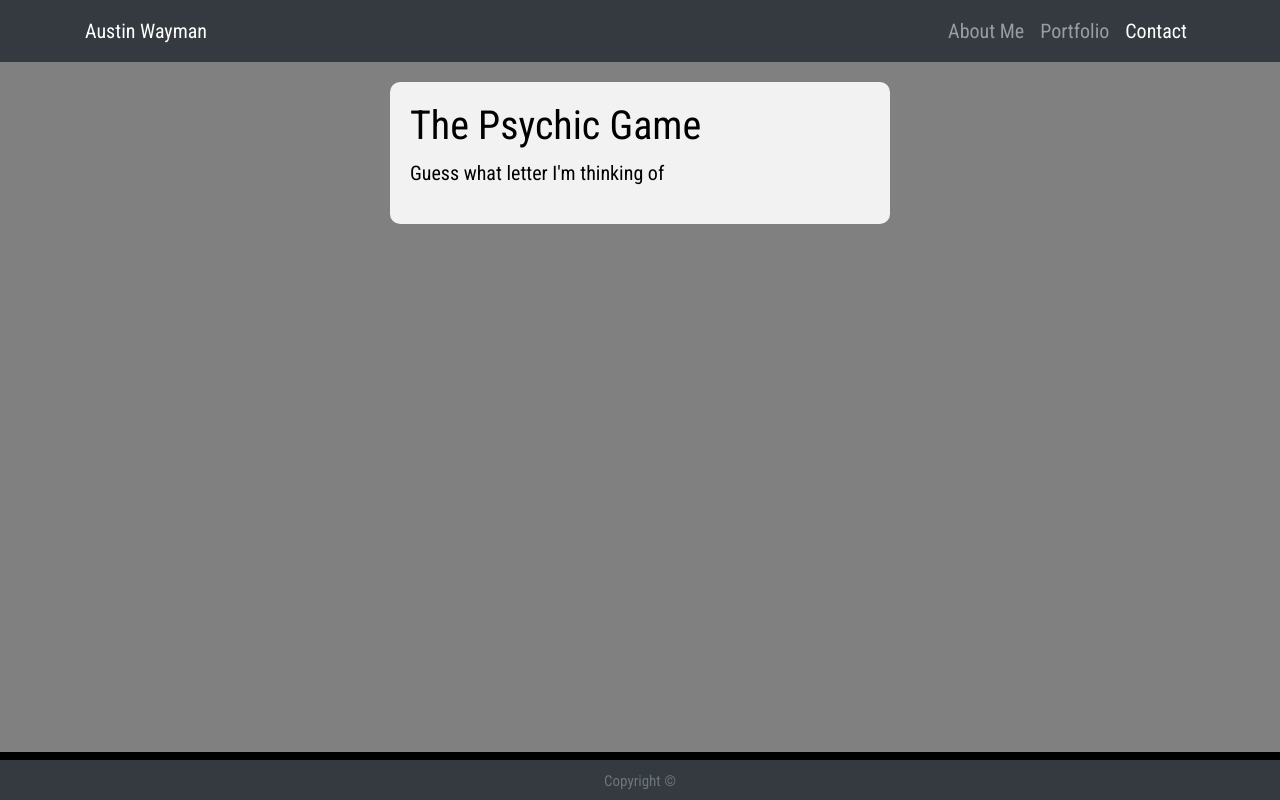
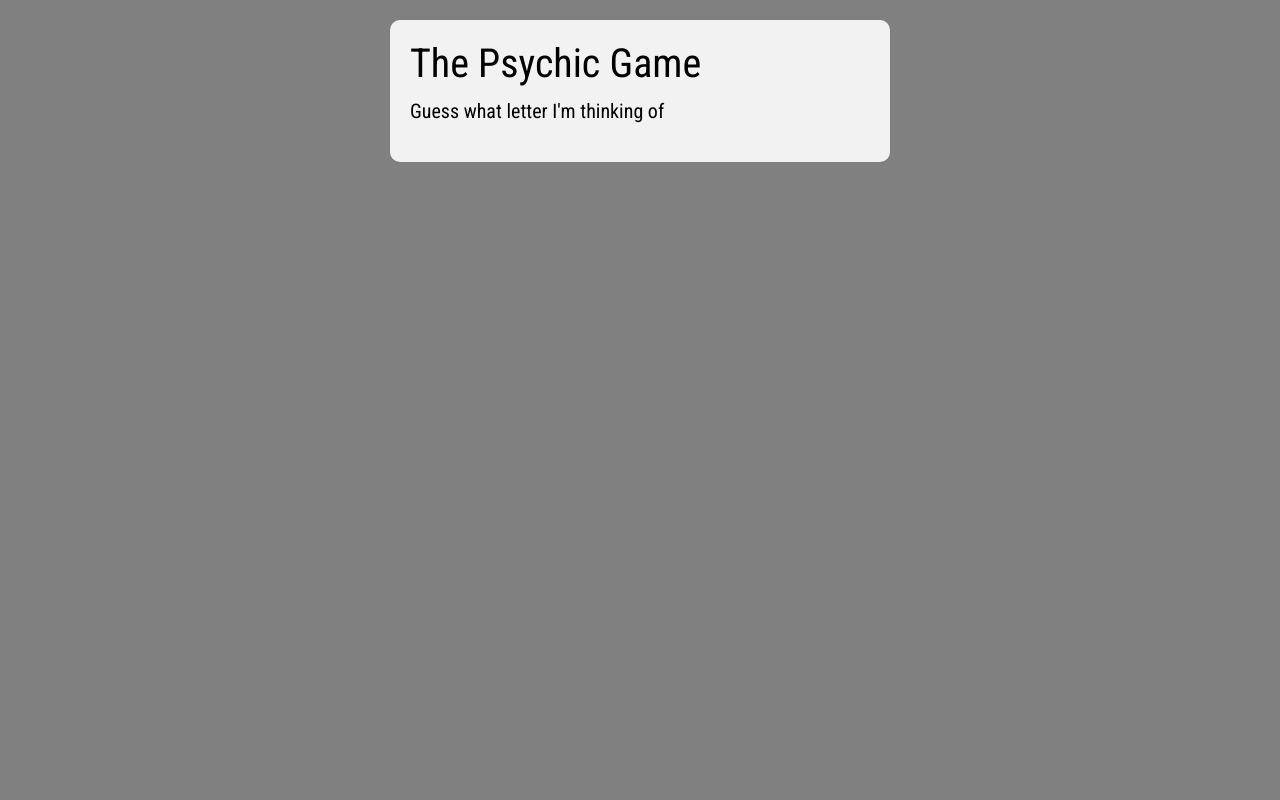
Before and after one commit to austinwayman/Psychic-Game, a plain HTML site: page index.html in a window 1280 px wide. Drawn offline with nearby package versions, Linux system fonts and the light colour scheme.

Commit message:
readme remove unneccesary code

```diff
--- a/index.html
+++ b/index.html
@@ -29,55 +29,11 @@ body {
     float: center;
 }
 
-footer {
-    padding: 10px 0px 30px 0px;
-    bottom: 0;
-    position: fixed;
-    left: 0;
-    width: 100%;
-    height: 10px;
-    border-top: 8px solid;
-    border-color:black;
-    font-size: 15px;
-    margin-top: 20px;
-    text-align: center;
-   }
-
-   .navbar {
-    max-width: 100%;
-    margin: 0 auto;
-    clear: both;
-    margin-bottom: 20px;
-    }
-
-
-
 </style>
-
-
-
 
 </head>
 
 <body background="assets/images/background.jpg">
-<!-- Nav bar start -->
-<nav class="navbar navbar-expand-lg navbar-dark bg-dark">
-    <div class="container">
-        <a class="navbar-brand" href="#">Austin Wayman</a>
-        <button class="navbar-toggler" type="button" data-toggle="collapse" data-target="#navbarNavAltMarkup"
-            aria-controls="navbarNavAltMarkup" aria-expanded="false" aria-label="Toggle navigation">
-            <span class="navbar-toggler-icon"></span>
-        </button>
-        <div class="collapse navbar-collapse justify-content-end" id="navbarNavAltMarkup">
-            <div class="navbar-nav">
-                <a class="nav-item nav-link" href="index.html">About Me </a>
-                <a class="nav-item nav-link" href="portfolio.html">Portfolio</a>
-                <a class="nav-item nav-link active" href="contact.html">Contact<span class="sr-only">(current)</span></a>
-            </div>
-        </div>
-    </div>
-</nav>
-<!-- nav bar ends -->
 
 <!-- beginning of game content -->
     <div id="game">
@@ -152,14 +108,6 @@ footer {
     // end of game content
 
 </script>
-<!-- Footer -->
-<footer class="footer bg-dark">
-    <div class="container2">
-        <span class="text-muted">Copyright &copy;
-        </span>
-    </div>
-</footer>
-<!-- Footer -->
 
 </body>
 
```
Also changed, not shown: assets/javascript/game.js (deleted), 1 other file.
